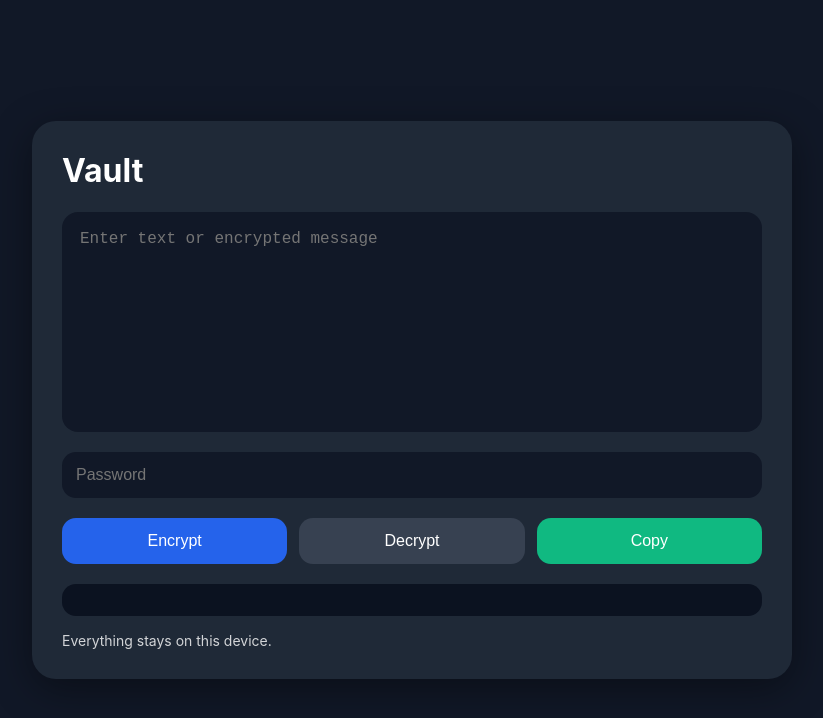
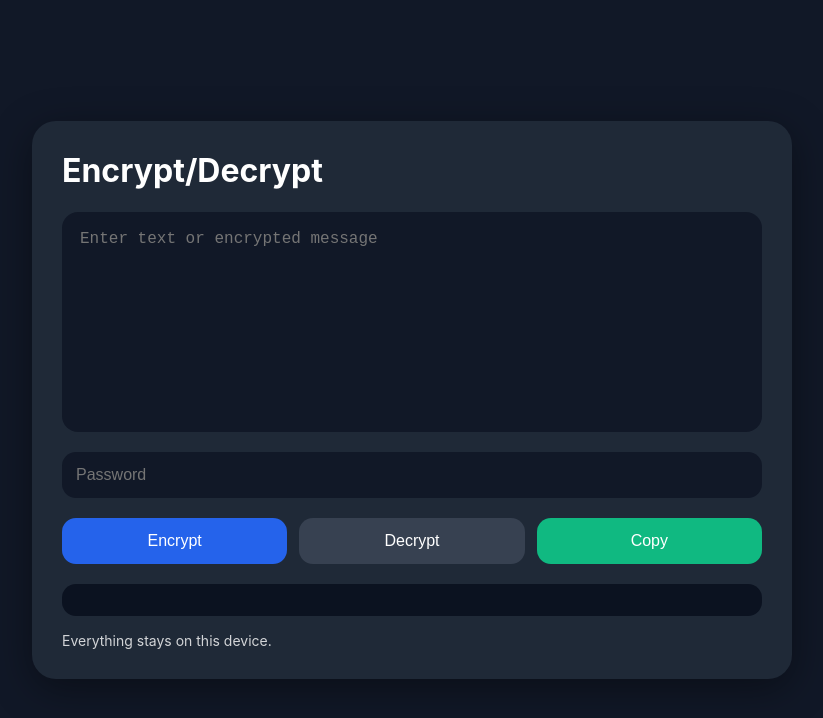
Before and after one commit to LeoTech8/My-Website, a plain HTML site: page crypt.html in a window 1280 px wide. Shown: the whole page, without its empty margins (228-1051 px from the left). Drawn offline with Linux system fonts and the light colour scheme.

Commit message:
Update crypt.html

```diff
--- a/crypt.html
+++ b/crypt.html
@@ -2,7 +2,7 @@
 <html>
 <head>
 <meta charset="UTF-8">
-<title>Vault</title>
+<title>Crypt</title>
 
 <style>
 body{
@@ -118,7 +118,7 @@ button:hover{
 
 <div class="card">
 
-<h1>Vault</h1>
+<h1>Encrypt/Decrypt</h1>
 
 <textarea id="text"
 placeholder="Enter text or encrypted message"></textarea>
```
